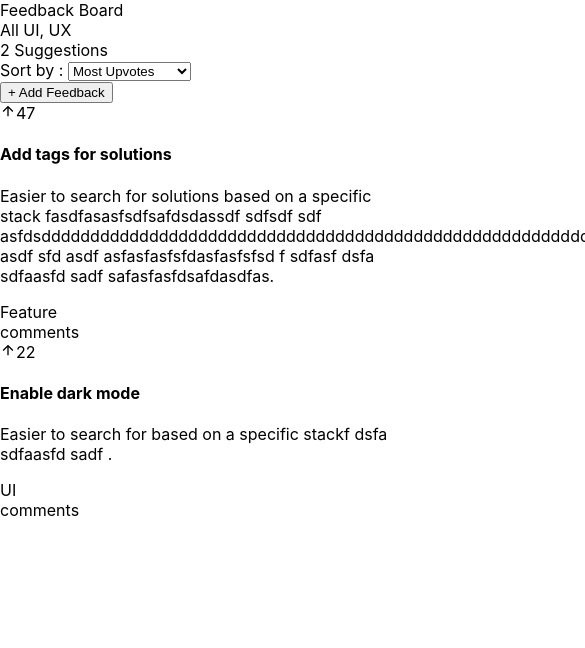
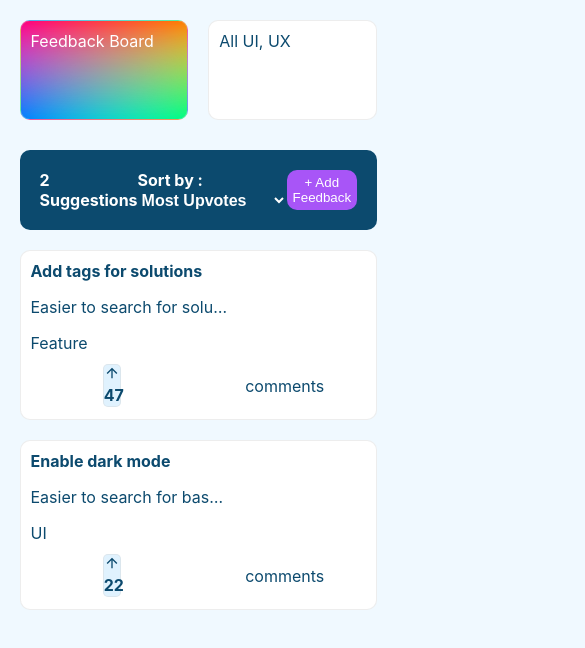
Before and after one commit to Beto2203/feedback-frontend, a React (Create React App) app: page / in a window 390 px wide. Shown: the top 648 px of the page, 585 px wide, since content can reach past the window. Built offline with nearby package versions, Linux system fonts and the light colour scheme; the HTML template or start-up script is replaced by a standard one.

Commit message:
Added almost all the styles for the main page, with its respective media queries to adapt the layout

```diff
--- a/src/index.css
+++ b/src/index.css
@@ -1,3 +1,4 @@
+
 body {
   margin: 0;
   font-family: -apple-system, BlinkMacSystemFont, 'Segoe UI', 'Roboto', 'Oxygen',
@@ -5,9 +6,167 @@ body {
     sans-serif;
   -webkit-font-smoothing: antialiased;
   -moz-osx-font-smoothing: grayscale;
+  padding: 5% 10%;
+  background-color: #f0f9ff;
+  color: #0c4a6e;
+}
+@media (max-width: 800px) {
+  body {
+    padding: 5% 5%;
+  }
 }
 
 code {
   font-family: source-code-pro, Menlo, Monaco, Consolas, 'Courier New',
     monospace;
 }
+
+h4 {
+  margin: 0;
+}
+
+.mainScreen {
+  display: grid;
+  grid-template-columns: 1fr 4fr;
+  gap: 30px
+}
+@media (max-width: 1100px)  {
+  .mainScreen {
+    grid-template-columns: 1fr;
+  }
+}
+
+.menu {
+  display: grid;
+  grid-auto-rows: 100px;
+  grid-gap: 20px;
+}
+@media (max-width: 1100px)  {
+  .menu {
+    grid-template-columns: 1fr 1fr;
+  }
+}
+
+#title {
+  background:
+    linear-gradient(red, transparent),
+    linear-gradient(to top left, lime, transparent),
+    linear-gradient(to top right, blue, transparent);
+  background-blend-mode: screen;
+  color: white;
+}
+
+main {
+  display: grid;
+  gap: 20px;
+}
+
+header {
+  display: grid;
+  grid-template-columns: 1fr 2fr 1fr;
+  background-color: #0c4a6e;
+  color: white;
+  font-weight: bold;
+  height: 40px;
+  padding: 20px;
+  border-radius: 10px;
+  align-items: center;
+}
+
+#sort {
+  background-color: #0c4a6e;
+  border: none;
+  color: white;
+  font-size: 16px;
+  font-weight: bold;
+  display: inline;
+}
+
+.addFeedback {
+  background-color: #a855f7;
+  color: white;
+  border: none;
+  border-radius: 10px;
+  height: 100%;
+}
+
+.addFeedback:hover {
+  background-color: #c084fc;
+}
+
+
+.feedback {
+  display: grid;
+  grid-auto-rows: 150px;
+  gap: 20px;
+}
+
+.feedbackCard {
+  display: grid;
+  grid-template-columns: 1fr 6fr 1fr;
+  align-items: center;
+  gap: 10px;
+}
+@media (max-width: 800px) {
+  .feedbackCard {
+    grid-template-columns: 2fr 2fr;
+    grid-template-rows: 2fr 1fr;
+  }
+  .cardContent {
+    grid-column: 1 / -1;
+  }
+  .likes {
+    grid-row: 2;
+    width: 10%;
+  }
+}
+
+.feedbackCard p {
+  width: 500px;
+  overflow: hidden;
+  white-space: nowrap;
+  text-overflow: ellipsis;
+}
+@media (max-width: 600px) {
+  .feedbackCard p {
+    width: 200px;
+  }
+}
+
+.likes {
+  position: relative;
+  z-index: 1000;
+  display: flex;
+  flex-direction: column;
+  background-color: #e0f2fe;
+  font-weight: bold;
+  user-select: none;
+  text-align: center;
+  border-radius: 5px;
+  border: 1px solid rgba(211, 211, 211, 0.4);
+  width: 30%;
+  height: 50%;
+}
+@media (max-width: 800px) {
+  .likes {
+    grid-row: 2;
+    width: 10%;
+    height: 90%;
+  }
+}
+
+.likes:hover {
+color: #0284c7;
+}
+
+.likes,
+.comments {
+  justify-self: center;
+}
+
+.card {
+  border-radius: 10px;
+  padding: 10px;
+  background-color: white;
+  border: 1px solid rgba(211, 211, 211, 0.4)
+}
```
